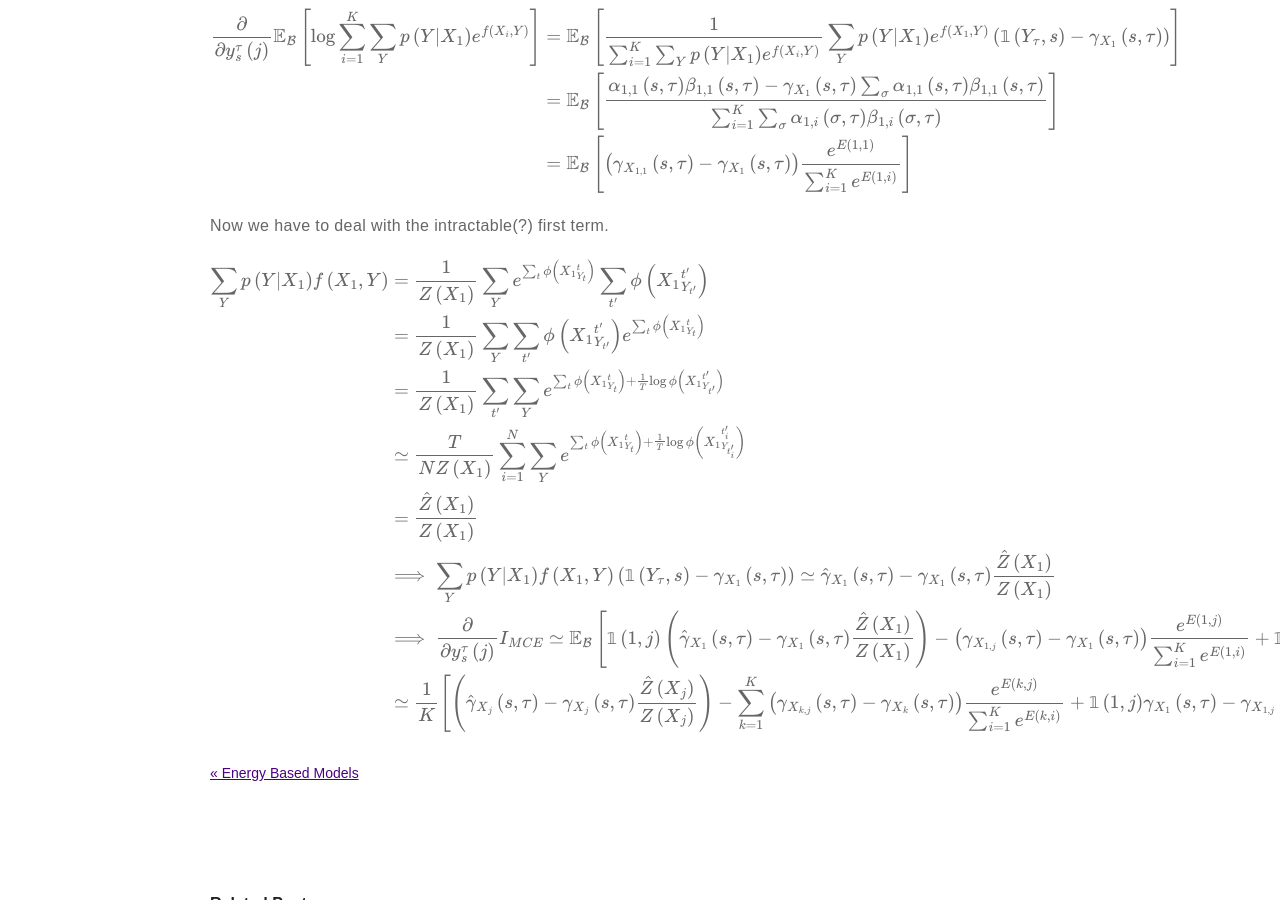
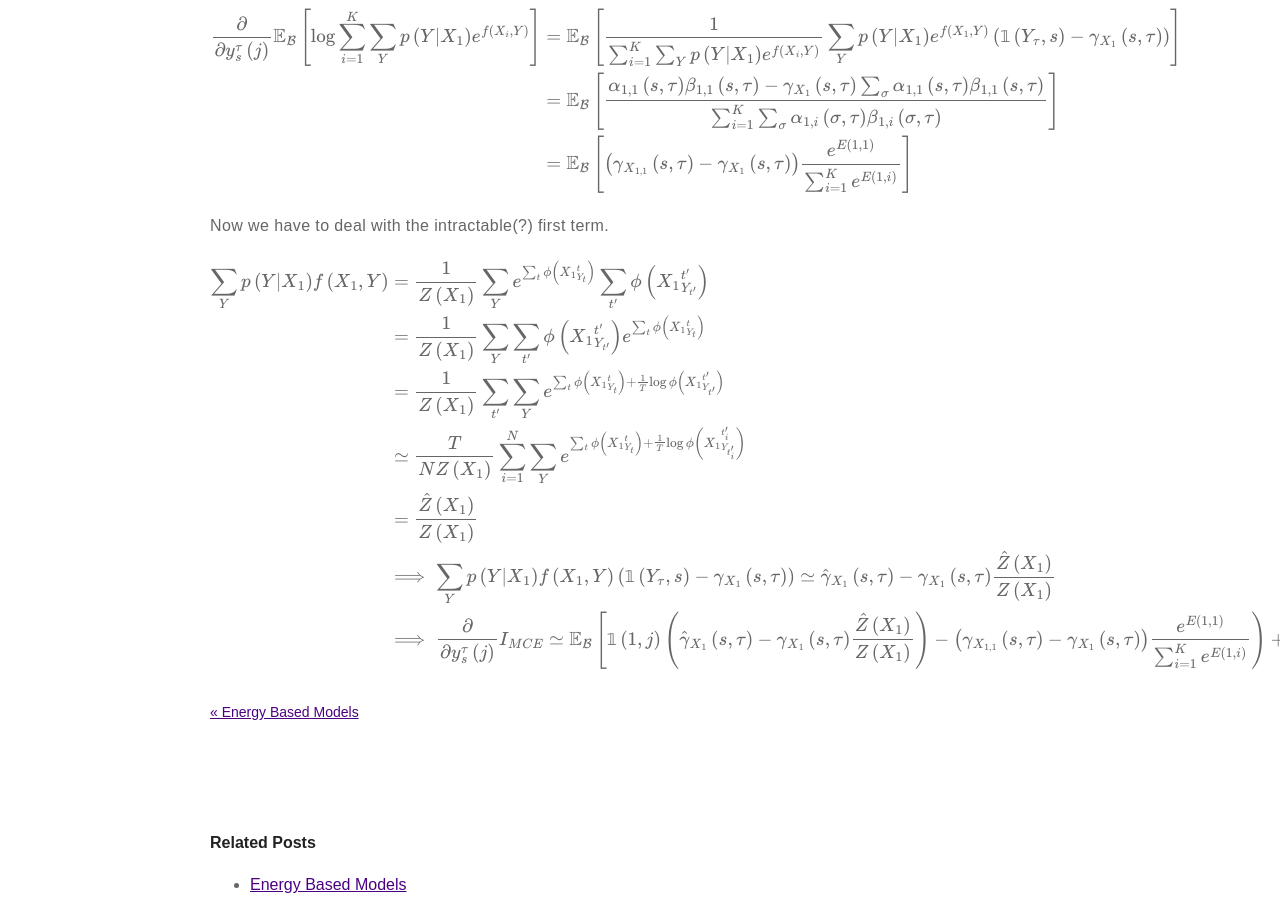
Before and after one commit to m-wiesner/m-wiesner.github.io, a Jekyll site: the page built from _posts/2020-10-30-Variational-Bounds-on-Mutual-Information.markdown, in a window 1280 px wide and 900 px high, scrolled down 9411 px. Built offline with Jekyll 4.4.1, drawn with Linux system fonts in a browser that asks for light colours; formulas are drawn with MathJax 3; some of the changed lines change nothing that is shown.

Commit message:
Update 2020-10-30-Variational-Bounds-on-Mutual-Information.markdown

```diff
--- a/_posts/2020-10-30-Variational-Bounds-on-Mutual-Information.markdown
+++ b/_posts/2020-10-30-Variational-Bounds-on-Mutual-Information.markdown
@@ -348,10 +348,12 @@
 &\simeq \frac{T}{N Z\left(X_1\right)} \sum_{i=1}^N \sum_Y e^{\sum_t \phi\left({X_1}_{Y_t}^t\right) + \frac{1}{T}\log{\phi\left({X_1}_{Y_{t_i^{\prime}}}^{t_i^{\prime}}\right)}} \\
 &=\frac{\hat{Z}\left(X_1\right)}{Z\left(X_1\right)} \\
 &\implies \sum_Y p\left(Y | X_1\right) f\left(X_1, Y\right) \left(\mathbb{1}\left(Y_{\tau}, s\right) - \gamma_{X_1}\left(s, \tau\right) \right) \simeq \hat{\gamma}_{X_1}\left(s, \tau\right) - \gamma_{X_1}\left(s, \tau \right) \frac{\hat{Z}\left(X_1\right)}{Z\left(X_1\right)} \\
-&\implies \frac{\partial}{\partial y_s^{\tau}\left(j\right)} I_{MCE} \simeq \mathbb{E}_{\mathcal{B}}\left[ \mathbb{1}\left(1, j\right)\left(\hat{\gamma}_{X_1}\left(s, \tau\right) - \gamma_{X_1}\left(s, \tau \right) \frac{\hat{Z}\left(X_1\right)}{Z\left(X_1\right)}\right) - \left(\gamma_{X_{1, j}}\left(s, \tau\right) - \gamma_{X_1}\left(s, \tau\right)\right) \frac{e^{E\left(1, j\right)}}{\sum_{i=1}^K e^{E\left(1, i\right)}} + \mathbb{1}\left(1, j\right)\gamma_{X_1}\left(s, \tau\right) - \gamma_{X_{1, j}}\left(s, \tau\right) \frac{e^{E\left(1, j\right)}}{\sum_{i=1}^K e^{E\left(1, i\right)}}  \right]\\
+&\implies \frac{\partial}{\partial y_s^{\tau}\left(j\right)} I_{MCE} \simeq \mathbb{E}_{\mathcal{B}}\left[ \mathbb{1}\left(1, j\right)\left(\hat{\gamma}_{X_1}\left(s, \tau\right) - \gamma_{X_1}\left(s, \tau \right) \frac{\hat{Z}\left(X_1\right)}{Z\left(X_1\right)}\right) - \left(\gamma_{X_{1, 1}}\left(s, \tau\right) - \gamma_{X_1}\left(s, \tau\right)\right) \frac{e^{E\left(1, 1\right)}}{\sum_{i=1}^K e^{E\left(1, i\right)}}\right) + \mathbb{1}\left(1, j\right)\left(\gamma_{X_1}\left(s, \tau\right) - \gamma_{X_{1, j}}\left(s, \tau\right) \frac{e^{E\left(1, j\right)}}{\sum_{i=1}^K e^{E\left(1, i\right)}}  \right]\\
+\end{align}$$
+<!--
 &\simeq \frac{1}{K}\left[ \left(\hat{\gamma}_{X_j}\left(s, \tau\right) - \gamma_{X_j}\left(s, \tau \right) \frac{\hat{Z}\left(X_j\right)}{Z\left(X_j\right)}\right) - \sum_{k=1}^{K}\left(\gamma_{X_{k, j}}\left(s, \tau\right) - \gamma_{X_k}\left(s, \tau\right)\right) \frac{e^{E\left(k, j\right)}}{\sum_{i=1}^K e^{E\left(k, i\right)}} + \mathbb{1}\left(1, j\right)\gamma_{X_1}\left(s, \tau\right) - \gamma_{X_{1, j}}\left(s, \tau\right) \frac{e^{E\left(1, j\right)}}{\sum_{i=1}^K e^{E\left(1, i\right)}}  \right]
 \end{align}$$
-
+-->
 
 <!--
 &\implies \frac{\partial}{\partial y_s^{\tau}\left(j\right)} I_{MCE} = \mathbb{E}_{\mathcal{B}}\left[ \hat{\gamma}_{X_1}\left(s, \tau\right) + \gamma_{X_1}\left(s, \tau\right)\left[\left(1-\frac{\hat{Z}\left(X_1\right)}{Z\left(X_1\right)}\right) + \frac{e^{E\left(1, j\right)}}{\sum_{i=1}^K e^{E\left(1, i\right)}}\right] -  \gamma_{X_{1, j}}\left(s, \tau\right) \frac{2e^{E\left(1, j\right)}}{\sum_{i=1}^K e^{E\left(1, i\right)}}\right]
```
